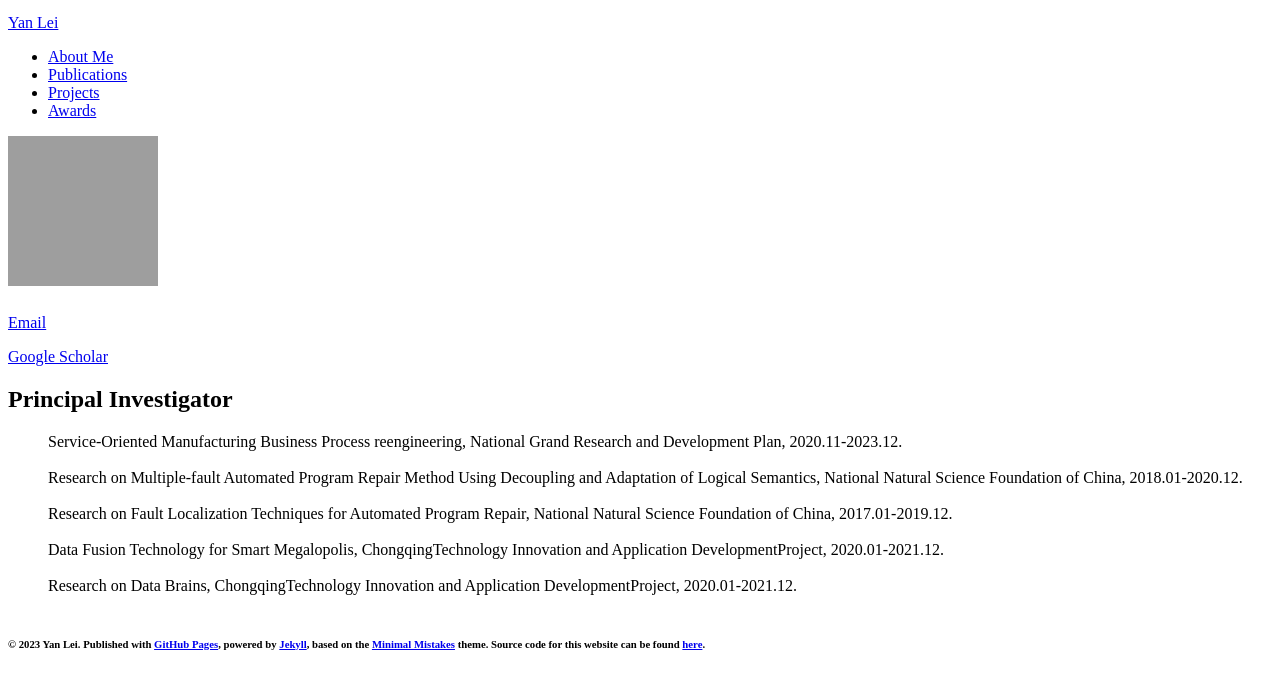
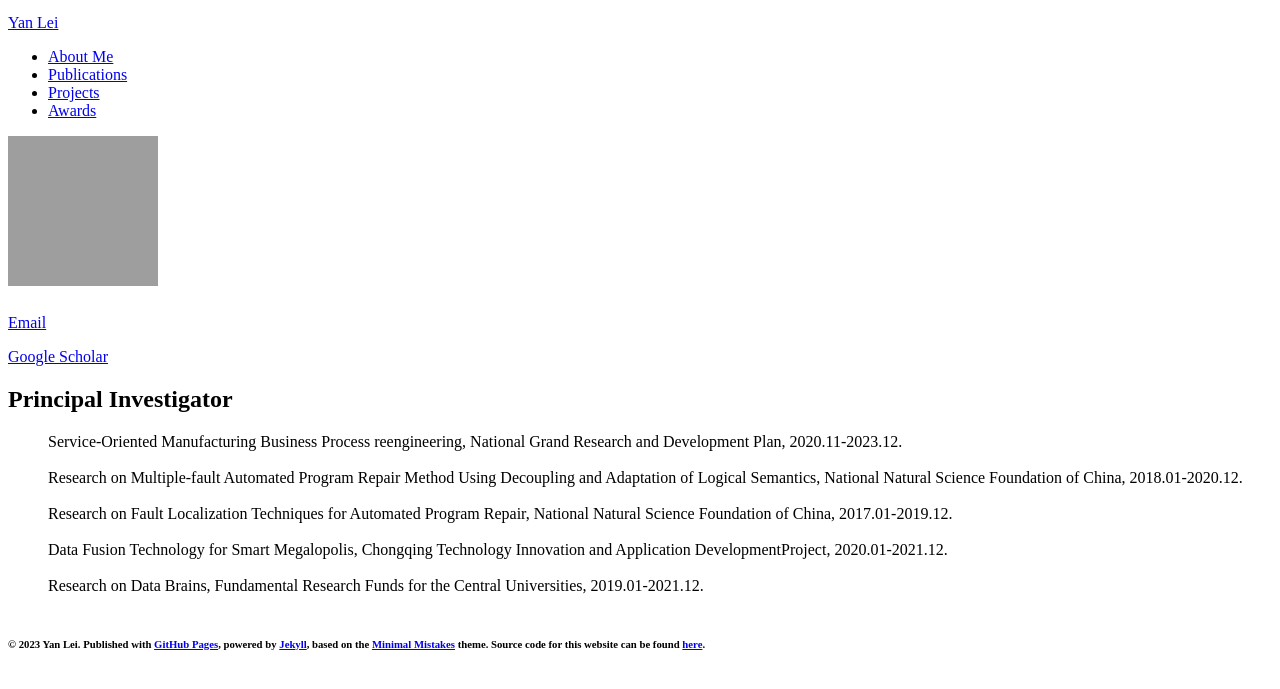
Before and after one commit to yanlei-cs/yanlei-cs.github.io, a Jekyll site: the page built from projects.md, in a window 1280 px wide, cut to the strip 112-801 px from the top of the page. Built offline with Jekyll 4.4.1, drawn with Linux system fonts in a browser that asks for light colours; nearby versions of some CDN libraries; comment, search, counter and statistics services are not loaded.

Commit message:
Update projects.md

```diff
--- a/projects.md
+++ b/projects.md
@@ -14,7 +14,7 @@ National Natural Science Foundation of China, 2018.01-2020.12.</LI>&nbsp;
 
 <LI>Research on Fault Localization Techniques for Automated Program Repair, National Natural Science Foundation of China, 2017.01-2019.12.</LI>&nbsp;
 
-<LI>Data Fusion Technology for Smart Megalopolis, ChongqingTechnology Innovation and Application DevelopmentProject, 2020.01-2021.12.</LI>&nbsp;
+<LI>Data Fusion Technology for Smart Megalopolis, Chongqing Technology Innovation and Application DevelopmentProject, 2020.01-2021.12.</LI>&nbsp;
 
-<LI>Research on Data Brains, ChongqingTechnology Innovation and Application DevelopmentProject, 2020.01-2021.12.</LI>&nbsp;
+<LI>Research on Data Brains, Fundamental Research Funds for the Central Universities, 2019.01-2021.12.</LI>&nbsp;
 </UL>
```
